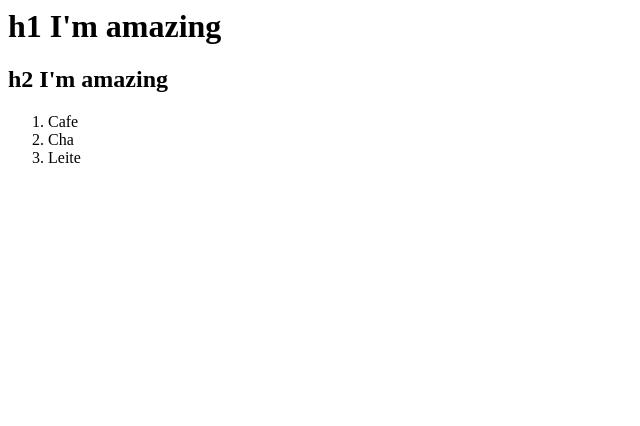
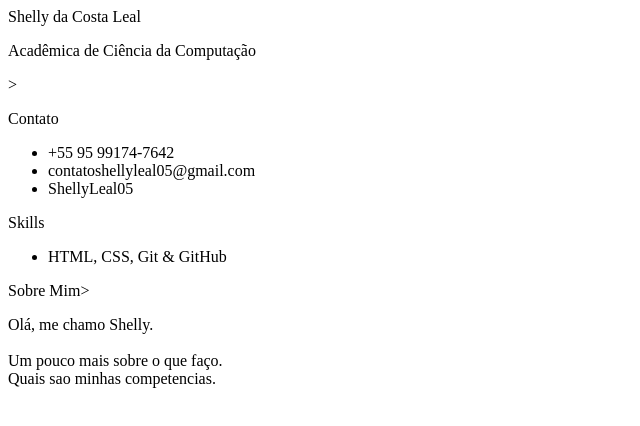
Before and after one commit to ShellyLeal05/devweekgit.github.io, a plain HTML site: page index.html in a window 1280 px wide. Shown: the whole page, without its empty margins (0-640 px from the left). Drawn offline with Linux system fonts and the light colour scheme.

Commit message:
modified index.html

```diff
--- a/index.html
+++ b/index.html
@@ -1,16 +1,48 @@
-<html>
-    <head>
-        <title>
-            Welcome to World, Shelly.
-        </title>
-    </head>
-    <body>
-        <h1>h1 I'm amazing</h1>
-        <h2>h2 I'm amazing</h2>
-    </body>
-    <ol>
-        <li>Cafe</li>
-        <li>Cha</li>
-        <li>Leite</li>
-    </ol>
+<html lang="en">
+<head>
+    <meta charset="UTF-8">
+    <meta http-equiv="X-UA-Compatible" content="IE=edge">
+    <meta name="viewport" content="width=device-width, initial-scale=1.0">
+    <title>Shelly Leal CV</title>
+</head>
+<body>
+    <main class="resume-contents">
+        <section class="left-section">
+            <section class="left-section-contend">
+                <div class="profile"
+                <img class="profile-image" src="img/profile-image.jpg" alt="Profile image">
+                <p class="Name" >Shelly da Costa Leal</p>
+                <p class="Profession">Acadêmica de Ciência da Computação</p>
+                ></div>
+                <div class="Contact-Info">
+                    <p class="left-title">Contato</p>
+                    <ul>
+                        <li><i class="fa faa-phone"></i>+55 95 99174-7642</li>
+                        <li><i class="fa fa-envelope"></i>contatoshellyleal05@gmail.com</li>
+                        <li><i class="fa faa-github"></i>ShellyLeal05</li>
+                    </ul>
+                </div>
+                <div class="Skills">
+                    <p class="left-title">Skills</p>
+                    <ul>
+                        <li><p>HTML, CSS, Git & GitHub</p></li>
+                    </ul>
+                </div>
+            </section>
+            <section class="right-section">
+                <div class="right-section-contents">
+                    <section class="about gap">
+                        <div class="right-title">Sobre Mim></div>
+                        <p class="about-me-contents">
+                            Olá, me chamo Shelly.<br>
+                            <br> Um pouco mais sobre o que faço.
+                            <br> Quais sao minhas competencias.
+                        </p>
+                    </section>
+                </div>
+            </section>
+        </section>
+
+    </main>
+</body>
 </html>
```
